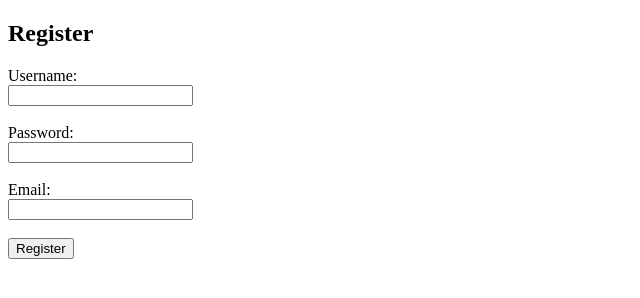
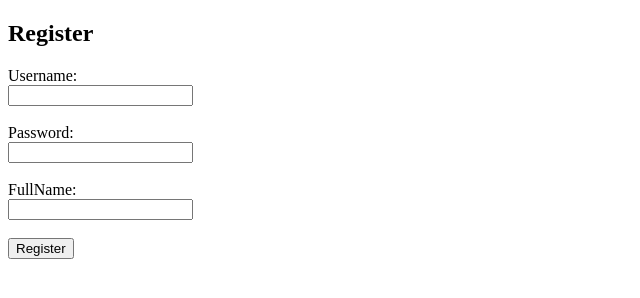
Before and after one commit to Loilanemarasigan11/activiy, a plain HTML site: page register.html in a window 1280 px wide. Shown: the full height of the page, 0-640 px from the left. Drawn offline with Linux system fonts and the light colour scheme.

Commit message:
added BRANCH1 branch

```diff
--- a/register.html
+++ b/register.html
@@ -14,7 +14,7 @@
         <label for="password">Password:</label><br>
         <input type="password" id="password" name="password" required><br><br>
 
-        <label for="email">Email:</label><br>
+        <label for="email">FullName:</label><br>
         <input type="email" id="email" name="email" required><br><br>
 
         <input type="submit" value="Register">
```
